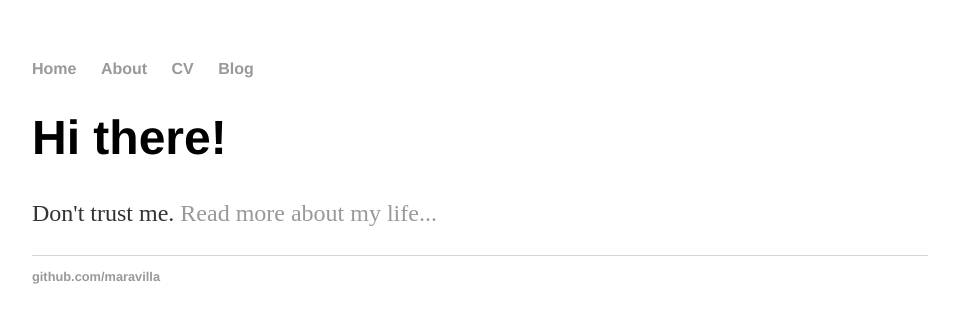
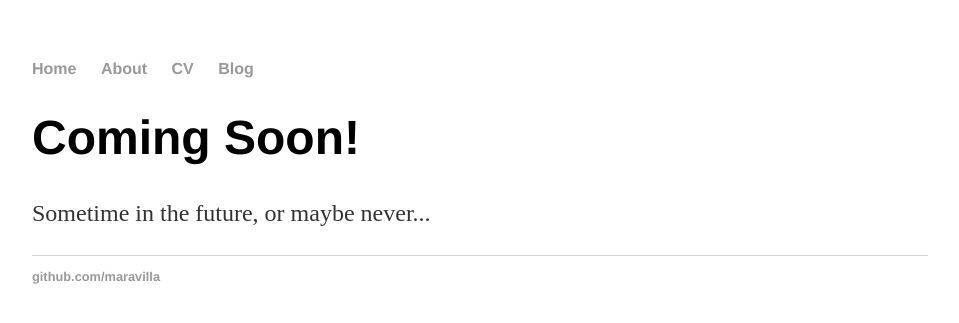
Before and after one commit to maravilla/maravilla.github.io, a Jekyll site: the page built from index.html, in a window 1280 px wide. Shown: the top 323 px of the page, without its empty margins (160-1119 px from the left). Built offline with Jekyll 4.4.1, drawn with Linux system fonts in a browser that asks for light colours.

Commit message:
Update index.html

```diff
--- a/index.html
+++ b/index.html
@@ -3,6 +3,6 @@ layout: default
 title: M A R A |
 ---
 <div class="blurb">
-	<h1>Hi there!</h1>
-	<p>Don't trust me. <a href="/about">Read more about my life...</a></p>
+	<h1>Coming Soon!</h1>
+	<p>Sometime in the future, or maybe never...</a></p>
 </div><!-- /.blurb -->
```
